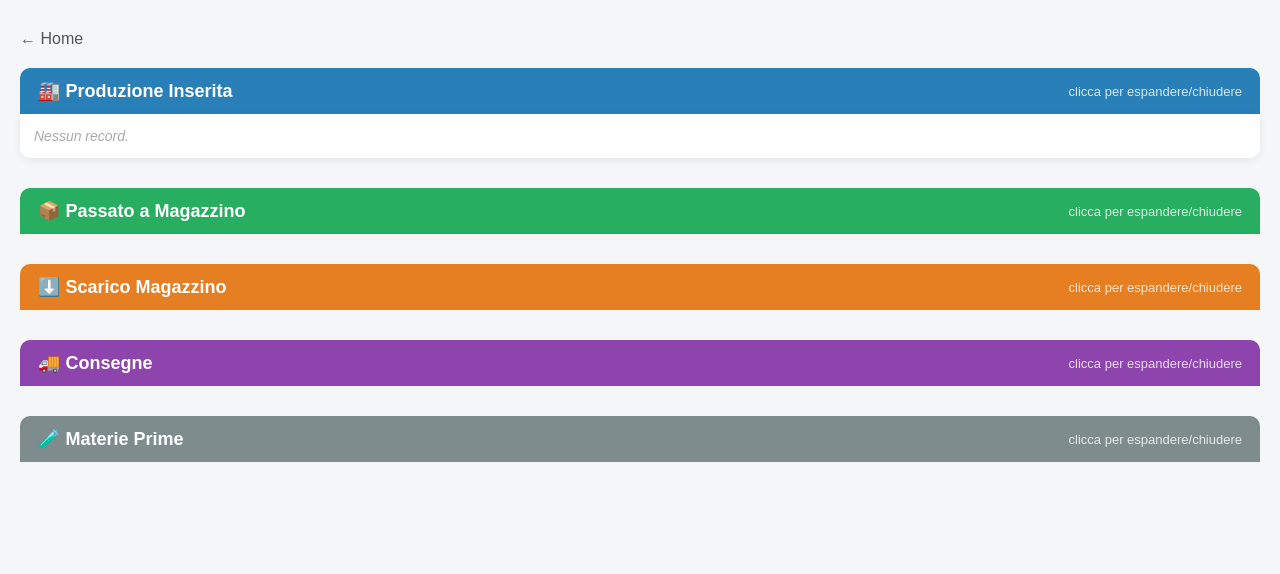
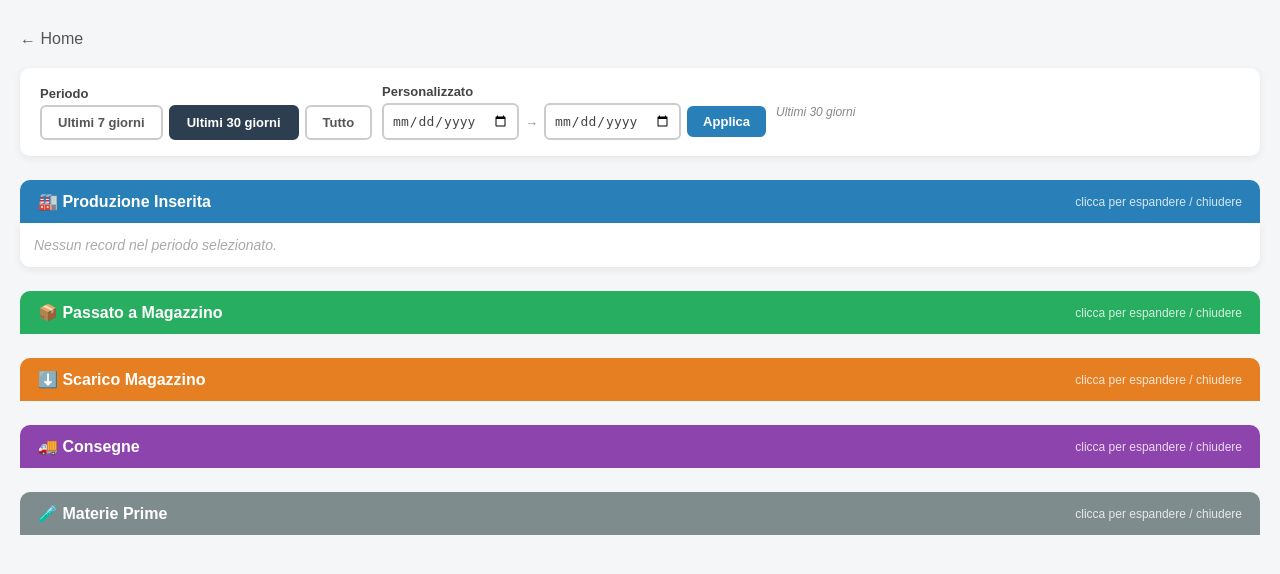
Before and after one commit to Galc987/gestionale-magazzino, a Flask app: page /storico in a window 1280 px wide. Shown: the top 574 px of the page. Run offline with Flask 3, Linux system fonts and the light colour scheme; data that the repository does not hold is empty; some libraries are stand-ins or nearby versions.

Commit message:
Update storico.html

```diff
--- a/templates/storico.html
+++ b/templates/storico.html
@@ -9,69 +9,138 @@ h2 { color: #2c3e50; margin-bottom: 4px; }
 .back { display: inline-block; margin-bottom: 20px; color: #555; text-decoration: none; }
 .back:hover { color: #000; }
 
-/* Sezioni macro */
-.sezione { margin-bottom: 30px; }
+/* Filtro */
+.filtro-box {
+    background: white; border-radius: 10px; padding: 16px 20px;
+    margin-bottom: 24px; box-shadow: 0 2px 8px rgba(0,0,0,.07);
+    display: flex; flex-wrap: wrap; gap: 10px; align-items: flex-end;
+}
+.filtro-box label { font-size: 13px; font-weight: bold; color: #444; display: block; margin-bottom: 4px; }
+.btn-periodo {
+    padding: 8px 16px; border: 2px solid #ccc; border-radius: 6px;
+    background: white; color: #555; font-size: 13px; cursor: pointer;
+    font-weight: bold; transition: all .15s;
+}
+.btn-periodo.attivo { background: #2c3e50; color: white; border-color: #2c3e50; }
+.btn-periodo:hover:not(.attivo) { border-color: #2c3e50; color: #2c3e50; }
+.filtro-date { display: flex; gap: 8px; align-items: flex-end; flex-wrap: wrap; }
+.filtro-date input[type=date] {
+    padding: 8px; border: 2px solid #ccc; border-radius: 6px;
+    font-size: 13px; color: #444;
+}
+.btn-applica {
+    padding: 8px 16px; background: #2980b9; color: white;
+    border: none; border-radius: 6px; font-size: 13px; cursor: pointer; font-weight: bold;
+}
+.periodo-label {
+    font-size: 12px; color: #888; font-style: italic; align-self: center;
+}
+
+/* Sezioni */
+.sezione { margin-bottom: 24px; }
 .sezione-titolo {
-    font-size: 18px; font-weight: bold; padding: 12px 18px;
-    border-radius: 10px 10px 0 0; color: white; margin-bottom: 0;
+    font-size: 16px; font-weight: bold; padding: 12px 18px;
+    border-radius: 10px 10px 0 0; color: white;
     display: flex; justify-content: space-between; align-items: center;
     cursor: pointer; user-select: none;
 }
-.sezione-titolo .toggle-hint { font-size: 13px; font-weight: normal; opacity: .8; }
-.s-prod    .sezione-titolo { background: #2980b9; }
-.s-mag     .sezione-titolo { background: #27ae60; }
-.s-scar    .sezione-titolo { background: #e67e22; }
-.s-cons    .sezione-titolo { background: #8e44ad; }
-.s-mp      .sezione-titolo { background: #7f8c8d; }
-
-.sezione-body { background: white; border-radius: 0 0 10px 10px; box-shadow: 0 2px 8px rgba(0,0,0,.07); padding: 0; overflow: hidden; }
+.sezione-titolo .toggle-hint { font-size: 12px; font-weight: normal; opacity: .8; }
+.s-prod .sezione-titolo { background: #2980b9; }
+.s-mag  .sezione-titolo { background: #27ae60; }
+.s-scar .sezione-titolo { background: #e67e22; }
+.s-cons .sezione-titolo { background: #8e44ad; }
+.s-mp   .sezione-titolo { background: #7f8c8d; }
+.sezione-body {
+    background: white; border-radius: 0 0 10px 10px;
+    box-shadow: 0 2px 8px rgba(0,0,0,.07); overflow: hidden;
+}
 
 /* Griglia clienti */
-.clienti-grid { display: flex; flex-wrap: wrap; gap: 0; }
+.clienti-grid { display: flex; flex-wrap: wrap; }
 .cliente-block {
-    flex: 1; min-width: 200px;
-    border-right: 1px solid #f0f0f0;
-    padding: 14px;
+    flex: 1; min-width: 190px;
+    border-right: 1px solid #f0f0f0; padding: 14px;
 }
 .cliente-block:last-child { border-right: none; }
 .cliente-nome {
     font-size: 14px; font-weight: bold; color: #2c3e50;
-    margin-bottom: 8px; padding-bottom: 6px;
-    border-bottom: 2px solid #e0e0e0;
+    margin-bottom: 8px; padding-bottom: 6px; border-bottom: 2px solid #e0e0e0;
 }
-.riga { display: flex; justify-content: space-between; align-items: center; padding: 4px 0; border-bottom: 1px solid #f5f5f5; font-size: 13px; gap: 8px; }
+.riga {
+    display: flex; justify-content: space-between; align-items: center;
+    padding: 4px 0; border-bottom: 1px solid #f5f5f5; font-size: 13px; gap: 6px;
+}
 .riga:last-child { border-bottom: none; }
 .riga .prodotto { color: #333; flex: 1; }
 .riga .qty { font-weight: bold; color: #2c3e50; white-space: nowrap; }
 .riga .data { font-size: 11px; color: #bbb; white-space: nowrap; }
 
-/* Materie prime: tabella semplice */
+/* Tabella MP */
 .mp-table { width: 100%; border-collapse: collapse; font-size: 13px; }
-.mp-table th { text-align: left; padding: 9px 14px; background: #f5f5f5; color: #555; font-size: 13px; }
+.mp-table th { text-align: left; padding: 9px 14px; background: #f5f5f5; color: #555; }
 .mp-table td { padding: 8px 14px; border-bottom: 1px solid #f0f0f0; }
 .mp-table tr:last-child td { border-bottom: none; }
 .badge { display: inline-block; padding: 2px 8px; border-radius: 10px; font-size: 11px; font-weight: bold; }
-.b-carico { background: #d4edda; color: #155724; }
+.b-carico  { background: #d4edda; color: #155724; }
 .b-scarico { background: #fff3cd; color: #856404; }
-.b-auto   { background: #f0e6fa; color: #6c3483; }
+.b-auto    { background: #f0e6fa; color: #6c3483; }
 
-.empty { color: #aaa; font-style: italic; padding: 14px; font-size: 14px; }
+.empty { color: #aaa; font-style: italic; padding: 14px; font-size: 14px; display: block; }
 </style>
 <script>
 function toggleSezione(id) {
     var el = document.getElementById(id);
     el.style.display = el.style.display === 'none' ? '' : 'none';
 }
+function setPeriodo(p) {
+    var url = new URL(window.location.href);
+    url.searchParams.set('periodo', p);
+    url.searchParams.delete('data_da');
+    url.searchParams.delete('data_a');
+    window.location.href = url.toString();
+}
 </script>
 </head>
 <body>
 <a class="back" href="/">← Home</a>
 
-<!-- ===== PRODUZIONE INSERITA ===== -->
+<!-- FILTRO DATA -->
+<div class="filtro-box">
+    <div>
+        <label>Periodo</label>
+        <div style="display:flex; gap:6px;">
+            <button class="btn-periodo {% if periodo=='7' %}attivo{% endif %}" onclick="setPeriodo('7')">Ultimi 7 giorni</button>
+            <button class="btn-periodo {% if periodo=='30' %}attivo{% endif %}" onclick="setPeriodo('30')">Ultimi 30 giorni</button>
+            <button class="btn-periodo {% if periodo=='tutto' %}attivo{% endif %}" onclick="setPeriodo('tutto')">Tutto</button>
+        </div>
+    </div>
+
+    <div class="filtro-date">
+        <div>
+            <label>Personalizzato</label>
+            <form method="GET" action="/storico" style="display:flex; gap:6px; align-items:center;">
+                <input type="hidden" name="periodo" value="custom">
+                <input type="date" name="data_da" value="{{ data_da }}" required>
+                <span style="font-size:13px;color:#888;">→</span>
+                <input type="date" name="data_a" value="{{ data_a }}" required>
+                <button type="submit" class="btn-applica">Applica</button>
+            </form>
+        </div>
+    </div>
+
+    <div class="periodo-label">
+        {% if periodo == '7' %}Ultimi 7 giorni
+        {% elif periodo == '30' %}Ultimi 30 giorni
+        {% elif periodo == 'custom' and data_da and data_a %}Dal {{ data_da }} al {{ data_a }}
+        {% else %}Tutto lo storico{% endif %}
+    </div>
+</div>
+
+<!-- PRODUZIONE INSERITA -->
 <div class="sezione s-prod">
     <div class="sezione-titolo" onclick="toggleSezione('body-prod')">
         🏭 Produzione Inserita
-        <span class="toggle-hint">clicca per espandere/chiudere</span>
+        <span class="toggle-hint">clicca per espandere / chiudere</span>
     </div>
     <div class="sezione-body" id="body-prod">
         {% if prod_per_cliente %}
@@ -89,17 +158,15 @@ function toggleSezione(id) {
             </div>
             {% endfor %}
         </div>
-        {% else %}
-        <p class="empty">Nessun record.</p>
-        {% endif %}
+        {% else %}<span class="empty">Nessun record nel periodo selezionato.</span>{% endif %}
     </div>
 </div>
 
-<!-- ===== PASSATO A MAGAZZINO ===== -->
+<!-- PASSATO A MAGAZZINO -->
 <div class="sezione s-mag">
     <div class="sezione-titolo" onclick="toggleSezione('body-mag')">
         📦 Passato a Magazzino
-        <span class="toggle-hint">clicca per espandere/chiudere</span>
+        <span class="toggle-hint">clicca per espandere / chiudere</span>
     </div>
     <div class="sezione-body" id="body-mag" style="display:none">
         {% if mag_per_cliente %}
@@ -117,17 +184,15 @@ function toggleSezione(id) {
             </div>
             {% endfor %}
         </div>
-        {% else %}
-        <p class="empty">Nessun record.</p>
-        {% endif %}
+        {% else %}<span class="empty">Nessun record nel periodo selezionato.</span>{% endif %}
     </div>
 </div>
 
-<!-- ===== SCARICO MAGAZZINO ===== -->
+<!-- SCARICO MAGAZZINO -->
 <div class="sezione s-scar">
     <div class="sezione-titolo" onclick="toggleSezione('body-scar')">
         ⬇️ Scarico Magazzino
-        <span class="toggle-hint">clicca per espandere/chiudere</span>
+        <span class="toggle-hint">clicca per espandere / chiudere</span>
     </div>
     <div class="sezione-body" id="body-scar" style="display:none">
         {% if scar_per_cliente %}
@@ -145,17 +210,15 @@ function toggleSezione(id) {
             </div>
             {% endfor %}
         </div>
-        {% else %}
-        <p class="empty">Nessun record.</p>
-        {% endif %}
+        {% else %}<span class="empty">Nessun record nel periodo selezionato.</span>{% endif %}
     </div>
 </div>
 
-<!-- ===== CONSEGNE ===== -->
+<!-- CONSEGNE -->
 <div class="sezione s-cons">
     <div class="sezione-titolo" onclick="toggleSezione('body-cons')">
         🚚 Consegne
-        <span class="toggle-hint">clicca per espandere/chiudere</span>
+        <span class="toggle-hint">clicca per espandere / chiudere</span>
     </div>
     <div class="sezione-body" id="body-cons" style="display:none">
         {% if cons_per_cliente %}
@@ -173,24 +236,20 @@ function toggleSezione(id) {
             </div>
             {% endfor %}
         </div>
-        {% else %}
-        <p class="empty">Nessun record.</p>
-        {% endif %}
+        {% else %}<span class="empty">Nessun record nel periodo selezionato.</span>{% endif %}
     </div>
 </div>
 
-<!-- ===== MATERIE PRIME ===== -->
+<!-- MATERIE PRIME -->
 <div class="sezione s-mp">
     <div class="sezione-titolo" onclick="toggleSezione('body-mp')">
         🧪 Materie Prime
-        <span class="toggle-hint">clicca per espandere/chiudere</span>
+        <span class="toggle-hint">clicca per espandere / chiudere</span>
     </div>
     <div class="sezione-body" id="body-mp" style="display:none">
         {% if rows_mp %}
         <table class="mp-table">
-            <tr>
-                <th>Data</th><th>Cliente</th><th>Materiale</th><th>Qtà</th><th>Tipo</th>
-            </tr>
+            <tr><th>Data</th><th>Cliente</th><th>Materiale</th><th>Qtà</th><th>Tipo</th></tr>
             {% for r in rows_mp %}
             <tr>
                 <td>{{ r.data.strftime('%d/%m/%Y %H:%M') }}</td>
@@ -209,9 +268,7 @@ function toggleSezione(id) {
             </tr>
             {% endfor %}
         </table>
-        {% else %}
-        <p class="empty">Nessun movimento materie prime.</p>
-        {% endif %}
+        {% else %}<span class="empty">Nessun movimento materie prime nel periodo selezionato.</span>{% endif %}
     </div>
 </div>
 
```
